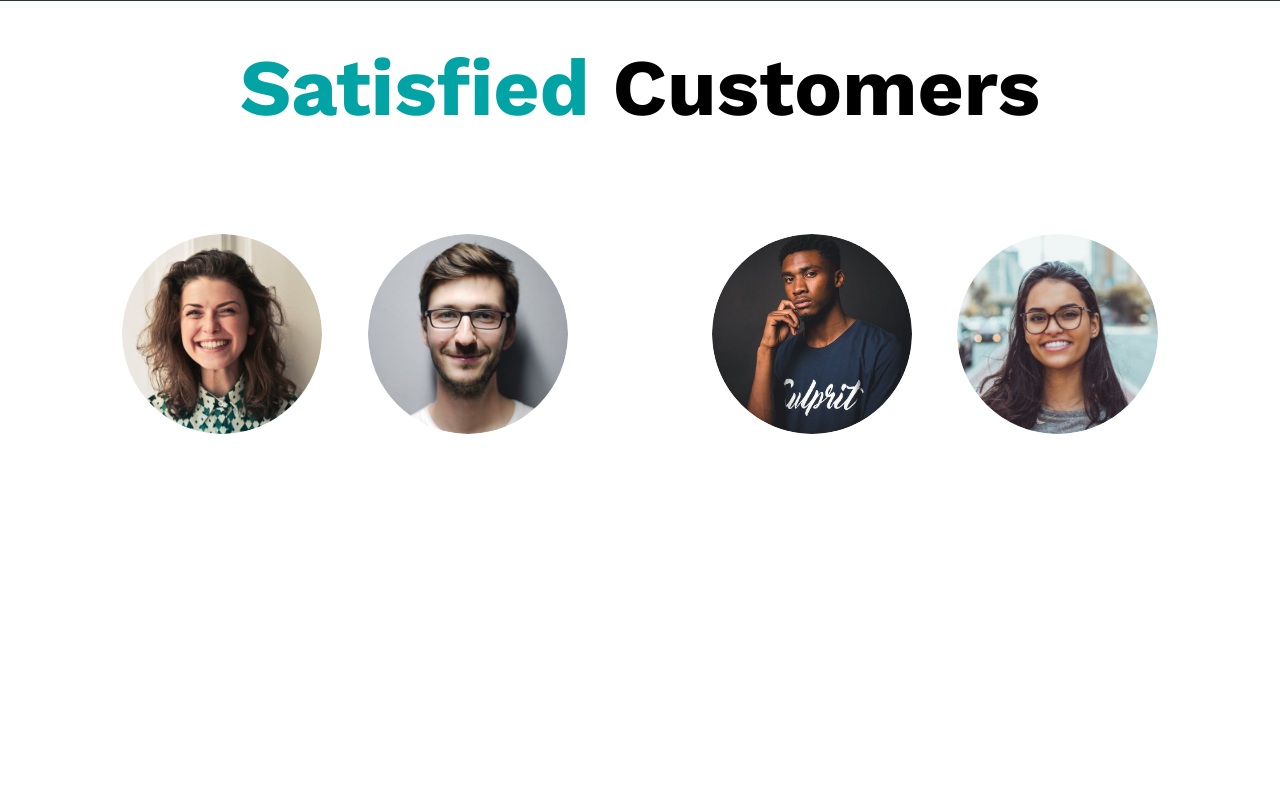
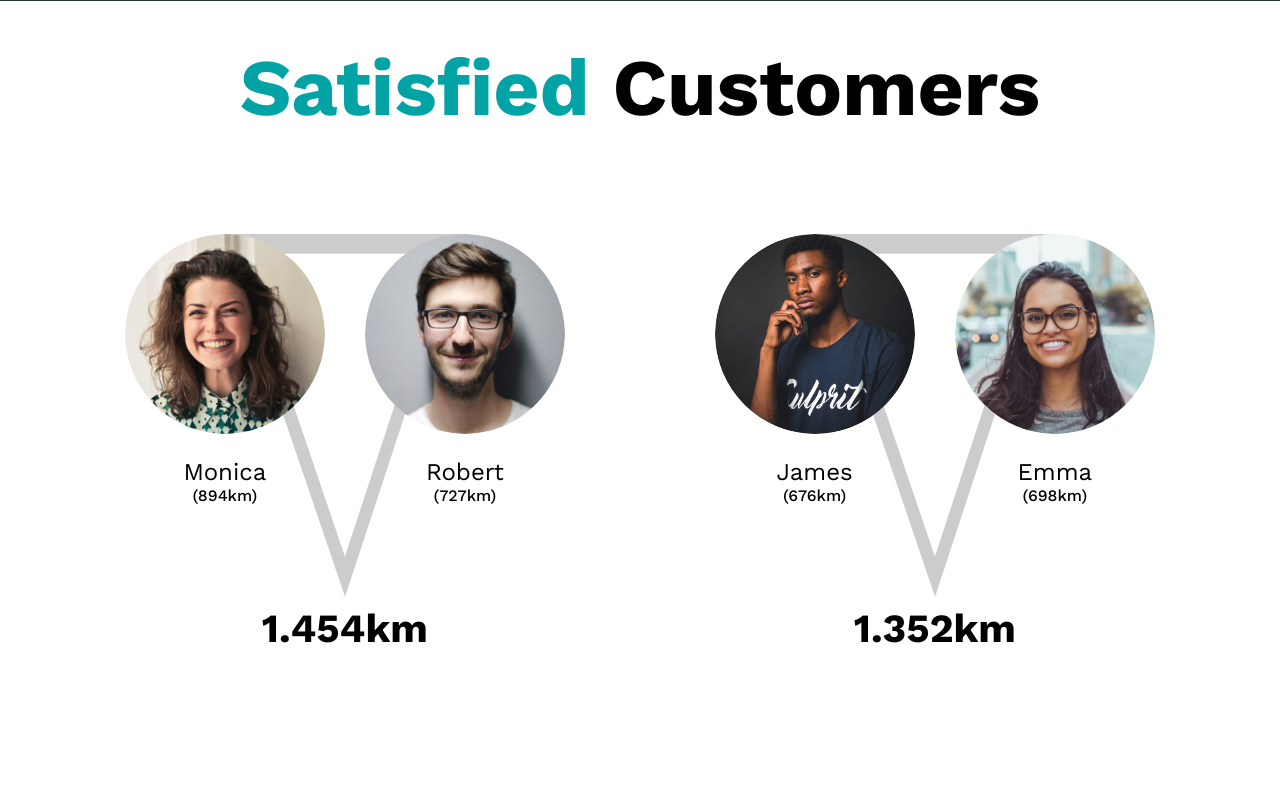
Before and after one commit to JEKO10/Walkmate, a Flask app: page / in a window 1280 px wide. Shown: the part 1559-2360 px from the top of the page. Run offline with Flask 2, Linux system fonts and the light colour scheme.

Commit message:
customers section finished

```diff
--- a/sass/_customers.scss
+++ b/sass/_customers.scss
@@ -4,8 +4,34 @@
   font-family: $primaryFont;
   padding: 30px 50px;
 
-  > div {
+  .container {
     @include flex(space-around, center);
+
+    > article {
+      background: url("./images/bg-triangle.svg") top no-repeat;
+      background-size: 50% 70%;
+      @include flex(center, center);
+      text-align: center;
+      flex-direction: column;
+
+      > div {
+        @include flex(center, center);
+      }
+
+      h2 {
+        font-weight: 400;
+        padding-top: 20px;
+      }
+
+      h4 {
+        font-weight: 500;
+      }
+
+      h1 {
+        font-size: 2.5rem;
+        padding-top: 100px;
+      }
+    }
   }
 
   h1 {
--- a/static/main.css
+++ b/static/main.css
@@ -188,7 +188,7 @@ header .hero img {
   padding: 30px 50px;
 }
 
-.customers > div {
+.customers .container {
   display: -webkit-box;
   display: -ms-flexbox;
   display: flex;
@@ -197,6 +197,51 @@ header .hero img {
   -webkit-box-align: center;
       -ms-flex-align: center;
           align-items: center;
+}
+
+.customers .container > article {
+  background: url("./images/bg-triangle.svg") top no-repeat;
+  background-size: 50% 70%;
+  display: -webkit-box;
+  display: -ms-flexbox;
+  display: flex;
+  -webkit-box-pack: center;
+      -ms-flex-pack: center;
+          justify-content: center;
+  -webkit-box-align: center;
+      -ms-flex-align: center;
+          align-items: center;
+  text-align: center;
+  -webkit-box-orient: vertical;
+  -webkit-box-direction: normal;
+      -ms-flex-direction: column;
+          flex-direction: column;
+}
+
+.customers .container > article > div {
+  display: -webkit-box;
+  display: -ms-flexbox;
+  display: flex;
+  -webkit-box-pack: center;
+      -ms-flex-pack: center;
+          justify-content: center;
+  -webkit-box-align: center;
+      -ms-flex-align: center;
+          align-items: center;
+}
+
+.customers .container > article h2 {
+  font-weight: 400;
+  padding-top: 20px;
+}
+
+.customers .container > article h4 {
+  font-weight: 500;
+}
+
+.customers .container > article h1 {
+  font-size: 2.5rem;
+  padding-top: 100px;
 }
 
 .customers h1 {
--- a/templates/index.html
+++ b/templates/index.html
@@ -84,16 +84,38 @@
     </section>
     <section class="customers">
       <h1><span>Satisfied</span> Customers</h1>
+      <section class="container">
+        <article>
           <div>
             <div>
               <img src="../static/mates/person-2.png" alt="IMG" />
-          <img src="../static/mates/person-3.png" alt="IMG" />
+              <h2>Monica</h2>
+              <h4>(894km)</h4>
             </div>
             <div>
-          <img src="../static/mates/person-4.png" alt="IMG" />
-          <img src="../static/mates/person-1.jpg" alt="IMG" />
+              <img src="../static/mates/person-3.png" alt="IMG" />
+              <h2>Robert</h2>
+              <h4>(727km)</h4>
             </div>
           </div>
+          <h1>1.454km</h1>
+        </article>
+        <article>
+          <div>
+            <div>
+              <img src="../static/mates/person-4.png" alt="IMG" />
+              <h2>James</h2>
+              <h4>(676km)</h4>
+            </div>
+            <div>
+              <img src="../static/mates/person-1.jpg" alt="IMG" />
+              <h2>Emma</h2>
+              <h4>(698km)</h4>
+            </div>
+          </div>
+          <h1>1.352km</h1>
+        </article>
+      </section>
     </section>
     <script>
       AOS.init();
```
Also changed, not shown: static/images/bg-triangle.svg (added), 1 other file. Lines whose indentation alone changed are shown as unchanged.
